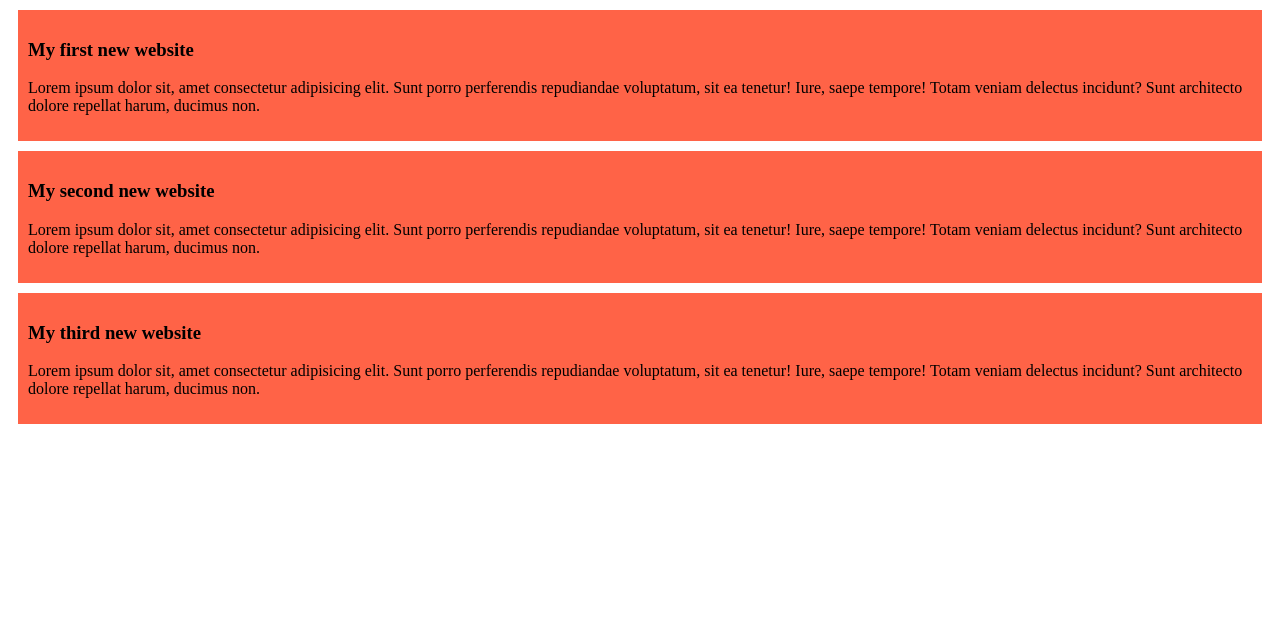
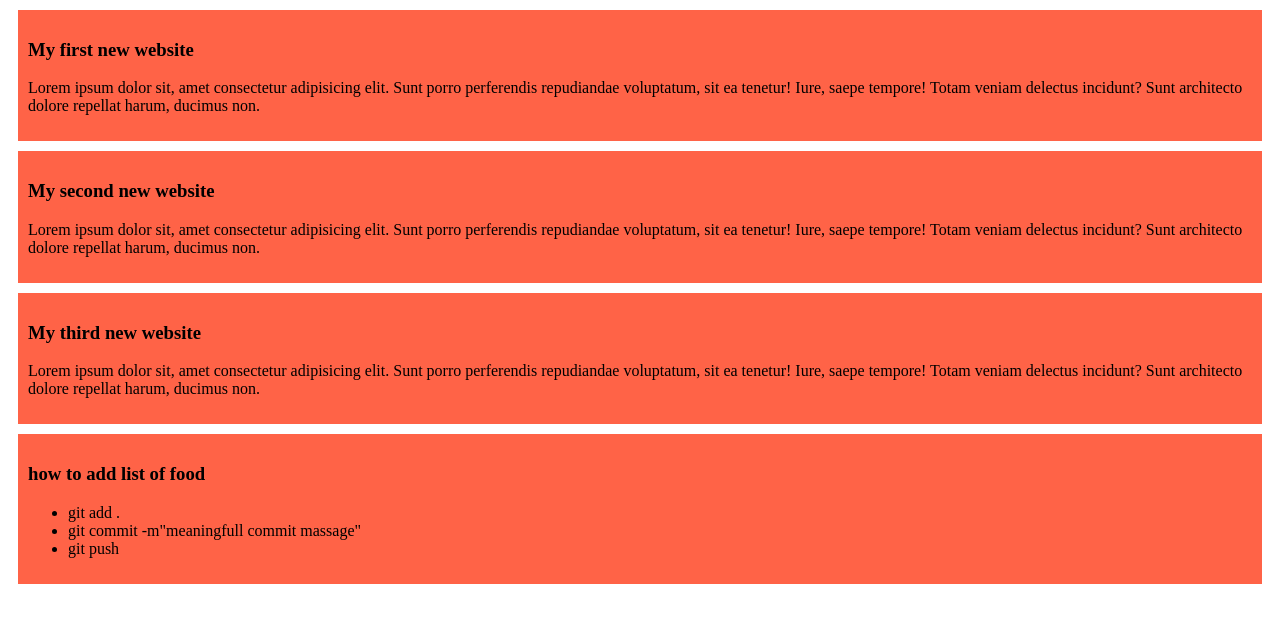
Before and after one commit to hamim680/my-simple-website, a plain HTML site: page index.html in a window 1280 px wide. Drawn offline with Linux system fonts and the light colour scheme.

Commit message:
added list on html file

```diff
--- a/index.html
+++ b/index.html
@@ -20,6 +20,15 @@
         <h3>My third new website</h3>
         <p>Lorem ipsum dolor sit, amet consectetur adipisicing elit. Sunt porro perferendis repudiandae voluptatum, sit ea tenetur! Iure, saepe tempore! Totam veniam delectus incidunt? Sunt architecto dolore repellat harum, ducimus non.</p>
     </div>
+    <div>
+        <h3>how to add list of food</h3>
+        <ul>
+            <li>git add .</li>
+            <li>git commit -m"meaningfull commit massage"</li>
+            <li>git push</li>
+
+        </ul>
+    </div>
 
 </body>
 </html>
```
